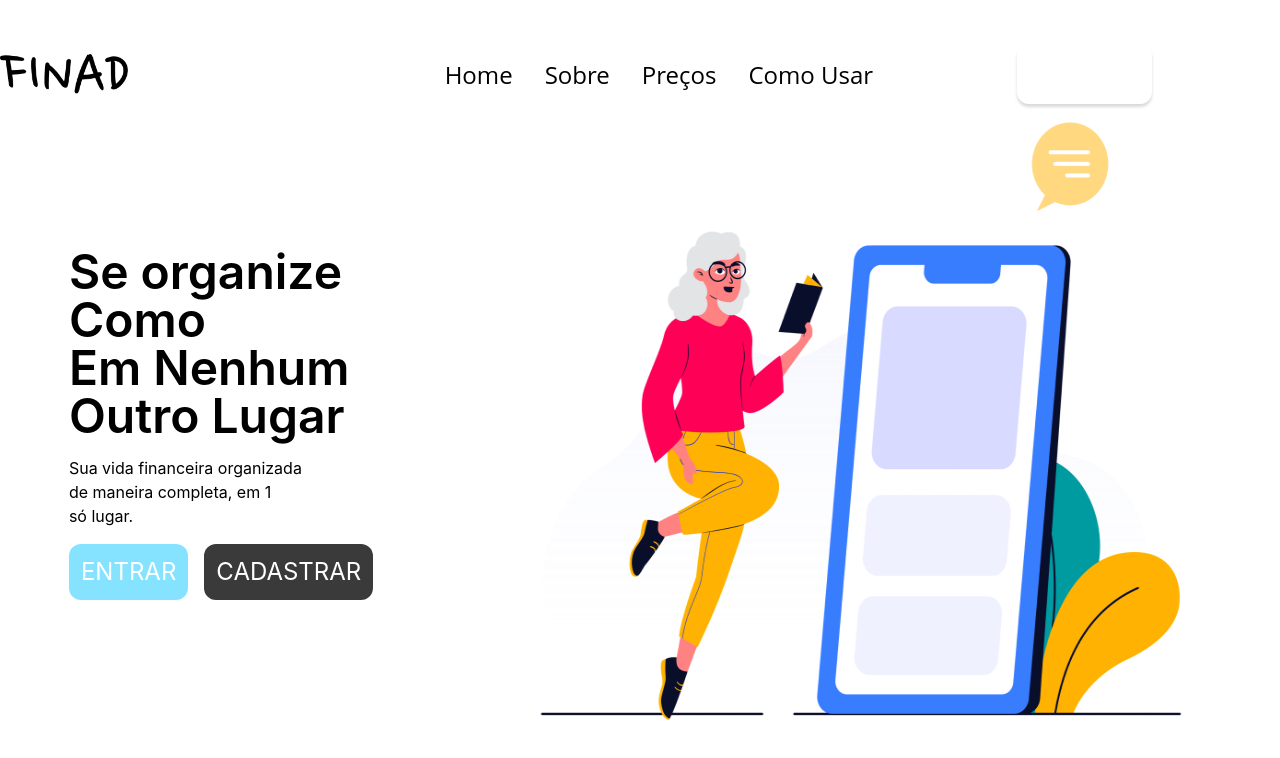
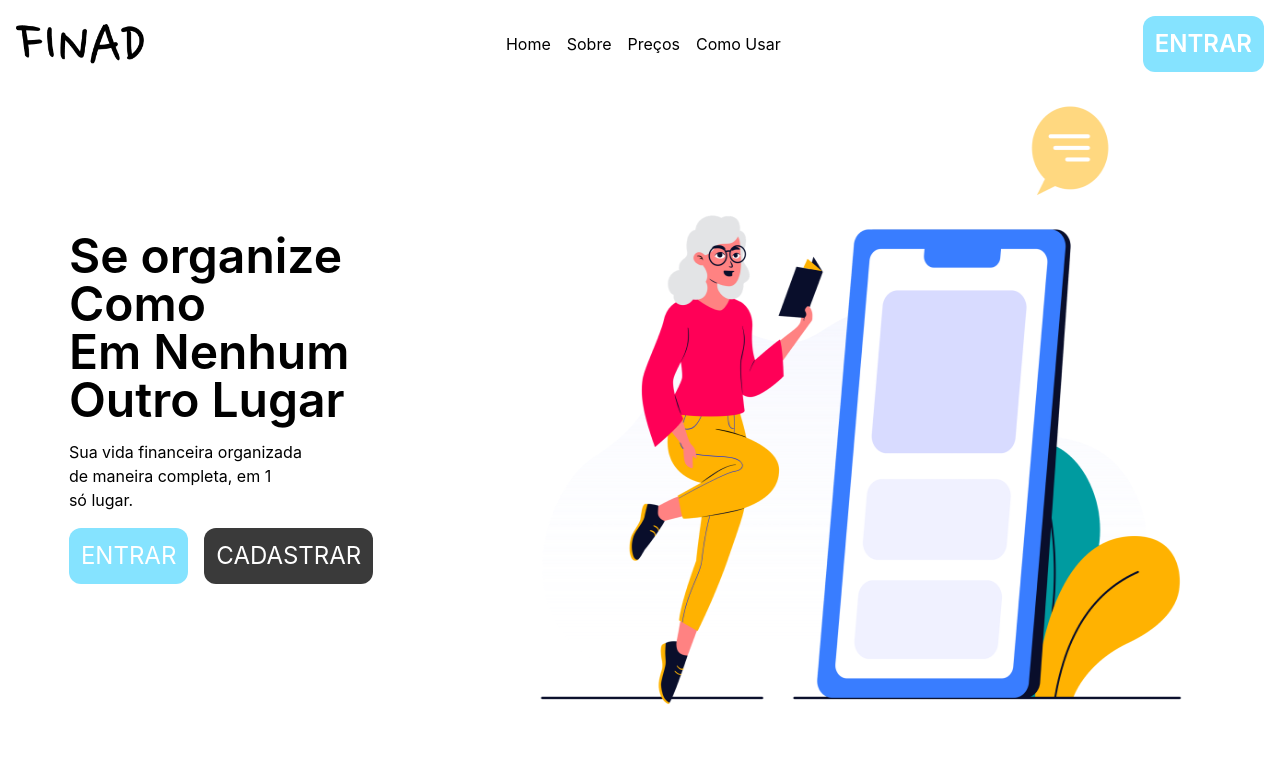
Before and after one commit to lfelipessilva/finad-web, a Next.js app: page / in a window 1280 px wide. Shown: the top 758 px of the page. Built offline with nearby package versions, Linux system fonts and the light colour scheme.

Commit message:
add styling to header

```diff
--- a/src/components/Header.tsx
+++ b/src/components/Header.tsx
@@ -7,48 +7,12 @@ import { List } from 'phosphor-react'
 import HomeSidebar from './HomeSidebar'
 import { useState } from 'react'
 
-const Container = styled.header`
-   max-width: 1440px;
-   margin-top: 44px;
-   width: 90%;
-   display: flex;
-   justify-content: space-between;
-   align-items: center;
-
-   @media (max-width: 768px) {
-      margin-top: 12px;
-   }
-`
-
-const Nav = styled.nav`
-   margin-left: 15%;
-
-   @media (max-width: 1000px) {
-      display: none;
-   }
-`
-
-const Link = styled.a`
-   font-family: Open Sans;
-   font-style: normal;
-   font-weight: 400;
-   font-size: 24px;
-   line-height: 33px;
-   margin: 16px;
-   color: black;
-   cursor: pointer;
-
-   &:hover {
-     border-bottom: 1px solid black;
-    }
-    `
-
 const Header = () => {
 
   const [isHomeSidebarOpen, setIsHomeSidebarOpen] = useState<boolean>(false)
 
   return (
-    <Container>
+    <div className="flex flex-row justify-between items-center max-w-7xl p-4 w-full">
       <NextLink href='/'>
         <Image
           alt="finad"
@@ -61,20 +25,28 @@ const Header = () => {
           }}
         />
       </NextLink>
-      <Nav>
+      <nav className="flex flex-row gap-4">
         <NextLink href="/">
-          <Link>Home</Link>
+          <button className="hover:underline">
+            Home
+          </button>
         </NextLink>
         <NextLink href="/about">
-          <Link>Sobre</Link>
+          <button className="hover:underline">
+            Sobre
+          </button>
         </NextLink>
         <NextLink href="/pricing">
-          <Link>Preços</Link>
+          <button className="hover:underline">
+            Preços
+          </button>
         </NextLink>
         <NextLink href="/how">
-          <Link>Como Usar</Link>
+          <button className="hover:underline">
+            Como Usar
+          </button>
         </NextLink>
-      </Nav>
+      </nav>
 
       {isHomeSidebarOpen &&
         <>
@@ -88,10 +60,10 @@ const Header = () => {
       }
       {!isHomeSidebarOpen &&
         <NextLink href='/login'>
-          <LogInButton>ENTRAR</LogInButton>
+          <button className="rounded-xl bg-blue-500 p-3 text-2xl text-white bg-primary font-semibold">ENTRAR</button>
         </NextLink>
       }
-    </Container>
+    </div>
   )
 }
 
```
